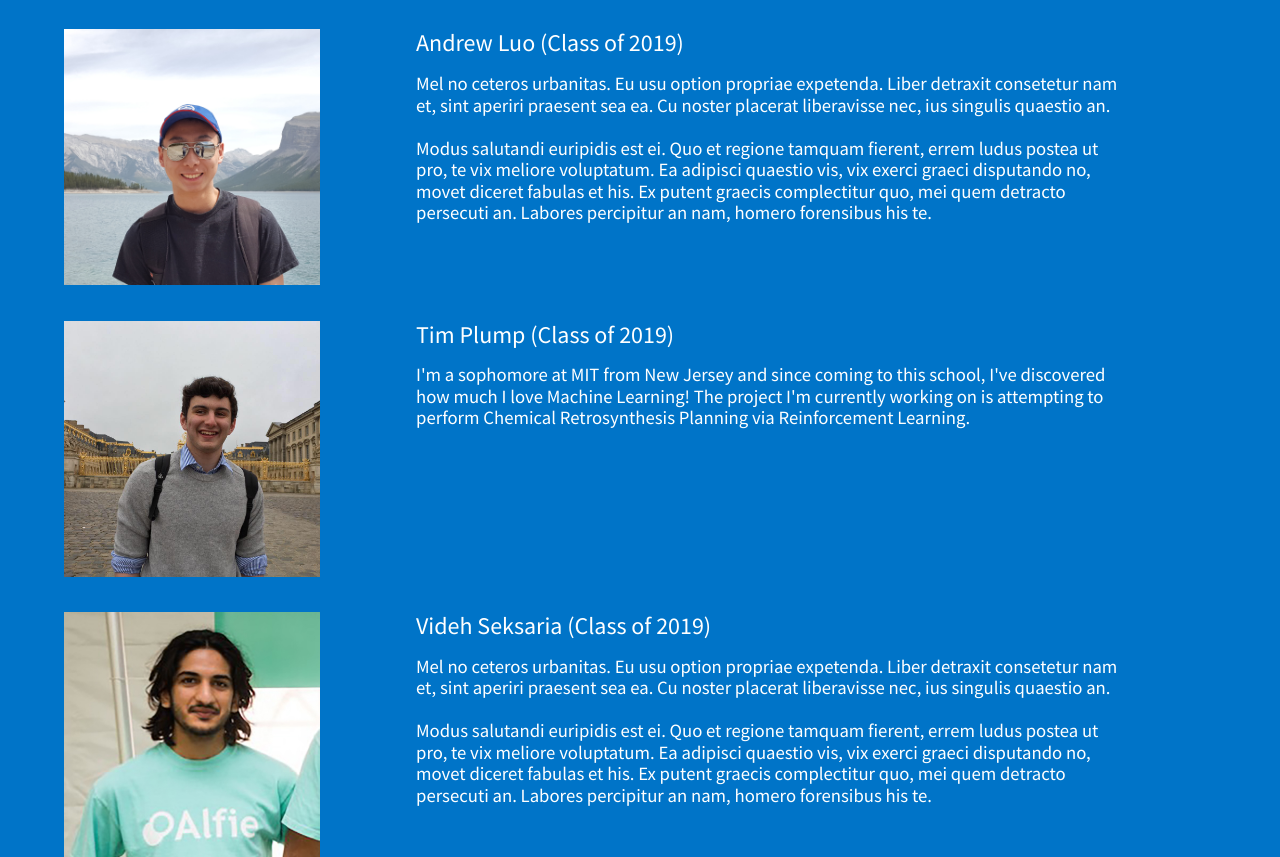
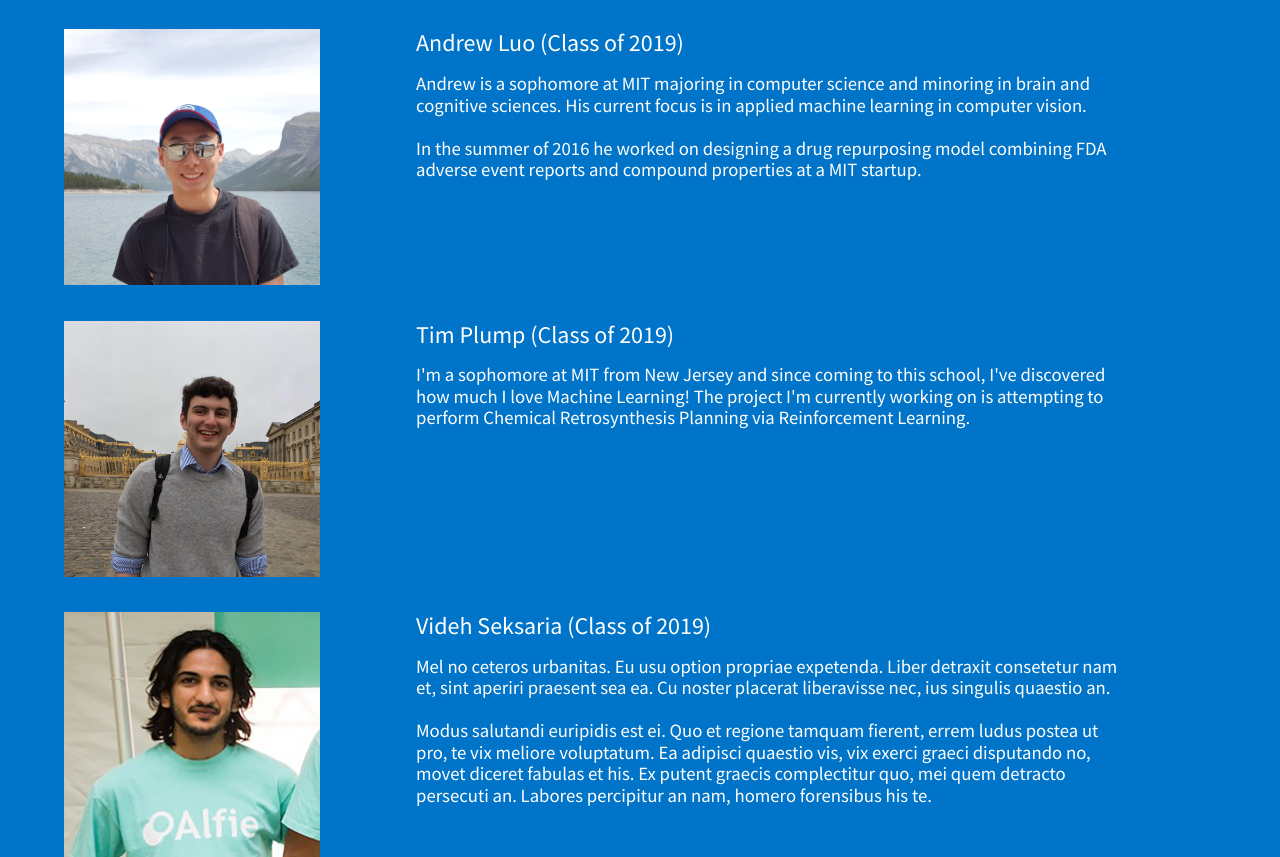
Before and after one commit to AI-at-MIT/MIC-site, a plain HTML site: page about.html in a window 1280 px wide. Shown: the part 3232-4089 px from the top of the page. Drawn offline with Linux system fonts and the light colour scheme.

Commit message:
Add Andrew's bio

```diff
--- a/about.html
+++ b/about.html
@@ -253,13 +253,8 @@
             </div>
             <div class="fl w-100 w-60-l white ph4">
                 <h2 class="db ma0 fw4 tc tl-ns">Andrew Luo (Class of 2019)</h2>
-                <h3 class="db ma0 pt3 fw4 pl3 pl0-ns">Mel no ceteros urbanitas. Eu usu option propriae expetenda. Liber
-                    detraxit consetetur nam et, sint aperiri praesent sea ea. Cu noster placerat liberavisse nec, ius
-                    singulis quaestio an.
-                    <br><br>Modus salutandi euripidis est ei. Quo et regione tamquam fierent, errem ludus postea ut pro,
-                    te vix meliore voluptatum. Ea adipisci quaestio vis, vix exerci graeci disputando no, movet diceret
-                    fabulas et his. Ex putent graecis complectitur quo, mei quem detracto persecuti an. Labores
-                    percipitur an nam, homero forensibus his te.
+                <h3 class="db ma0 pt3 fw4 pl3 pl0-ns">Andrew is a sophomore at MIT majoring in computer science and minoring in brain and cognitive sciences. His current focus is in applied machine learning in computer vision.
+                    <br><br>In the summer of 2016 he worked on designing a drug repurposing model combining FDA adverse event reports and compound properties at a MIT startup.
                 </h3>
             </div>
         </div>
```
